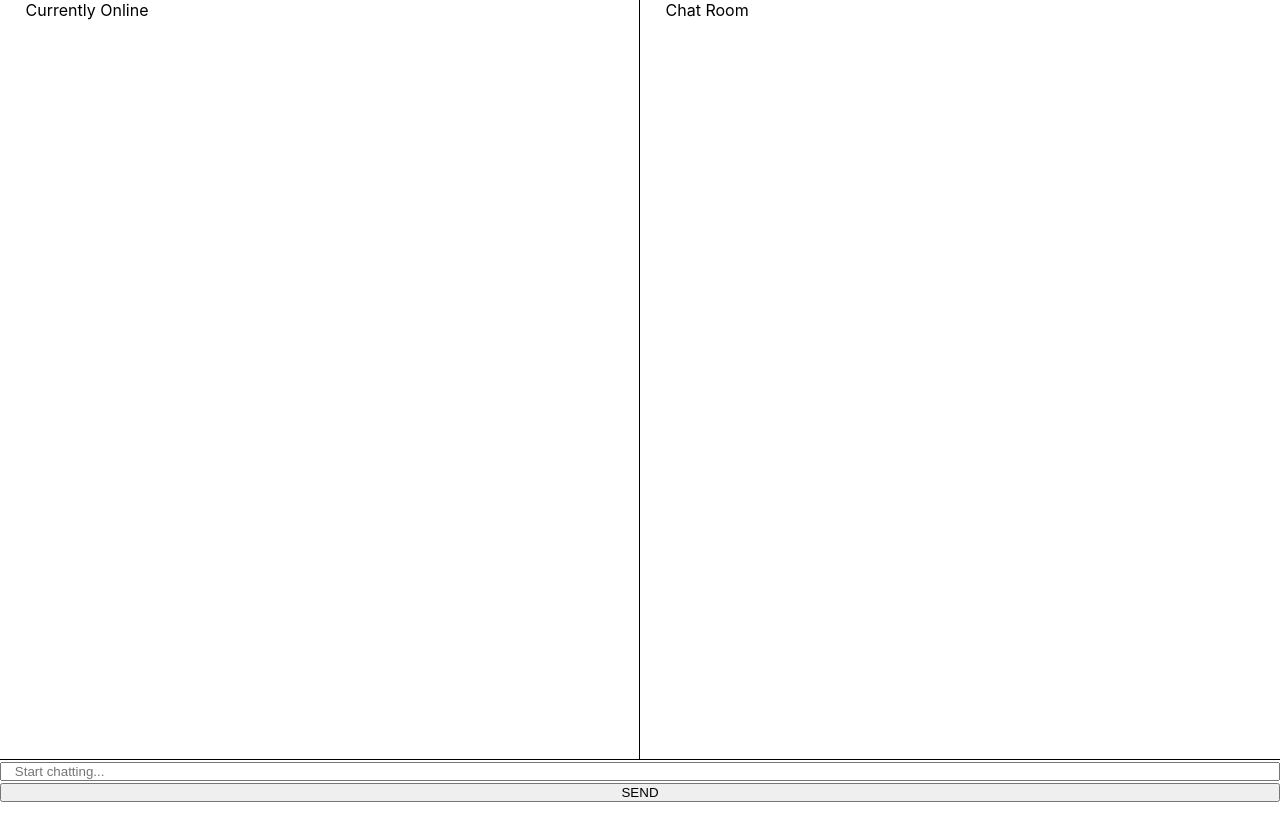
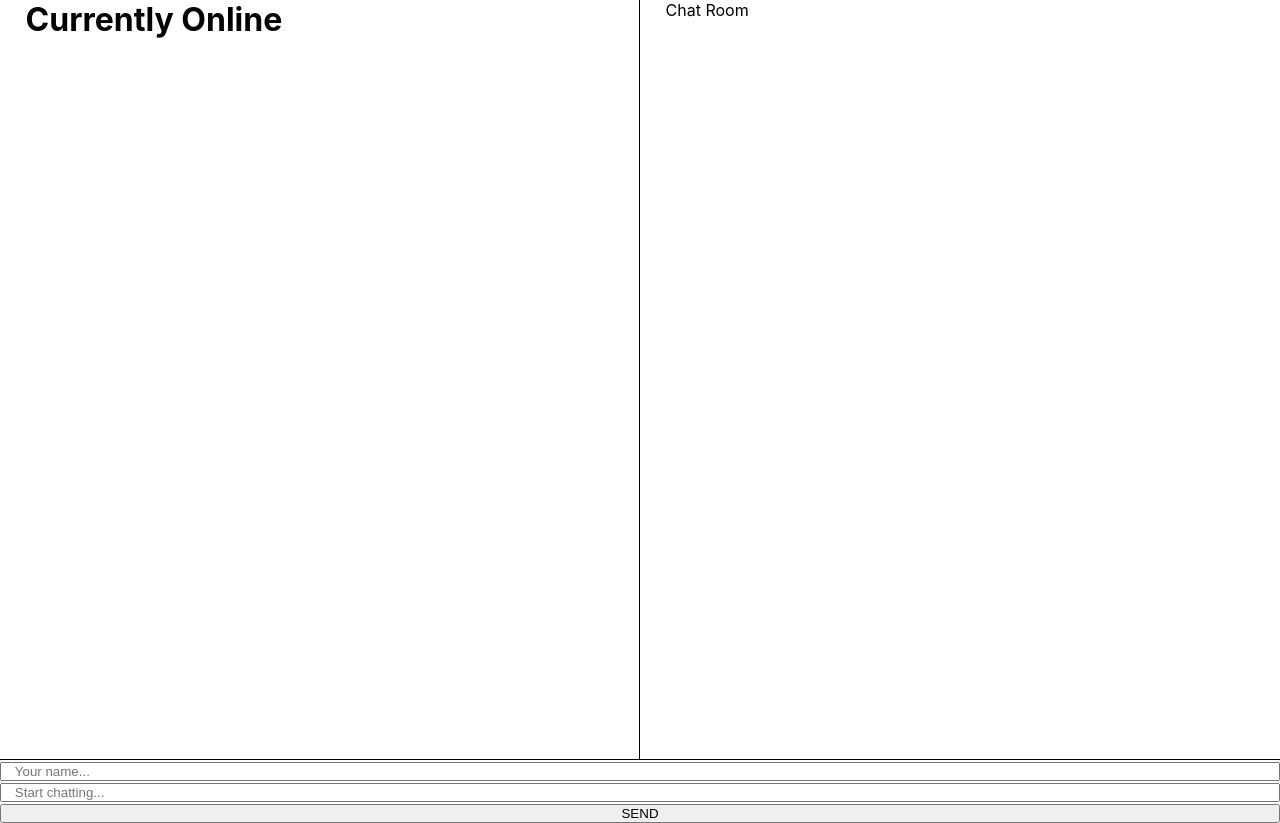
Before and after one commit to anismerchant/capstone-chatup-responsive, a React (Create React App) app in the folder client/: page / in a window 1280 px wide. Before the commit the page ends 802 px from the top, so only its background shows below. Built offline with nearby package versions, Linux system fonts and the light colour scheme; no server answers.

Commit message:
capstone: Implement code to emit user chat messages to server and store response in state

```diff
--- a/client/src/Main.js
+++ b/client/src/Main.js
@@ -1,17 +1,66 @@
 import React, { Component } from 'react';
+import io from 'socket.io-client';
+
+let socket = io(`http://localhost:8080`);
 
 class Main extends Component {
+  constructor(props) {
+    super(props);
+
+    // Creating a 'ref' for message input and storing
+    // it in 'this', which is the instance that's created.
+    this.messageInput = React.createRef();
+
+    this.state = {
+      url: "http://localhost:8080",
+      messages: [],
+      username: "",
+      showLogin: true,
+    }
+  }
+
+  initSocket() {
+    this.io = io(this.state.url);
+  }
+
+  sendMessage = (e) => {
+    e.preventDefault();
+    let userInput = this.messageInput.current.value;
+    socket.emit("message", userInput);
+  }
+
+  addMessageToGroup = (msg) => {
+    this.setState((prevState) => ({
+      messages: [...prevState.messages, msg]}
+    ))
+  }
+
+  componentDidMount() {
+    this.initSocket();
+
+    // Message from other users
+    this.io.on("message", (msg) => {
+      // console.log("Incoming Message from other user: " + msg);
+      this.addMessageToGroup(msg);
+    })
+
+  }
+
   render() {
     return (
       <div className="main">
         <div className="main__users">
-          <div className="main__users-online">Currently Online</div>
+          <div className="main__users-online">
+            <h1 className="main__users-heading">Currently Online</h1>
+            <div className="main__users-messages"></div>
+          </div>
           <div className="main__users-chatroom">Chat Room</div>
         </div>
-        <form className="main__chatbar-form">
-            <input className="main__chatbar--form-input" type="text" placeholder="Start chatting..."/>
-            <button className="main__chatbar--form-msg-submit" type="submit">SEND</button>
+        <form className="main__chatbar-form" onClick={this.sendMessage}>
+            <input className="main__chatbar--name-input" type="text" placeholder="Your name..."/>
+            <input className="main__chatbar--form-input" type="text" placeholder="Start chatting..." ref={this.messageInput}/>
         </form>
+        <button className="main__chatbar--form-msg-submit" type="submit">SEND</button>
       </div>
     );
   }
```
